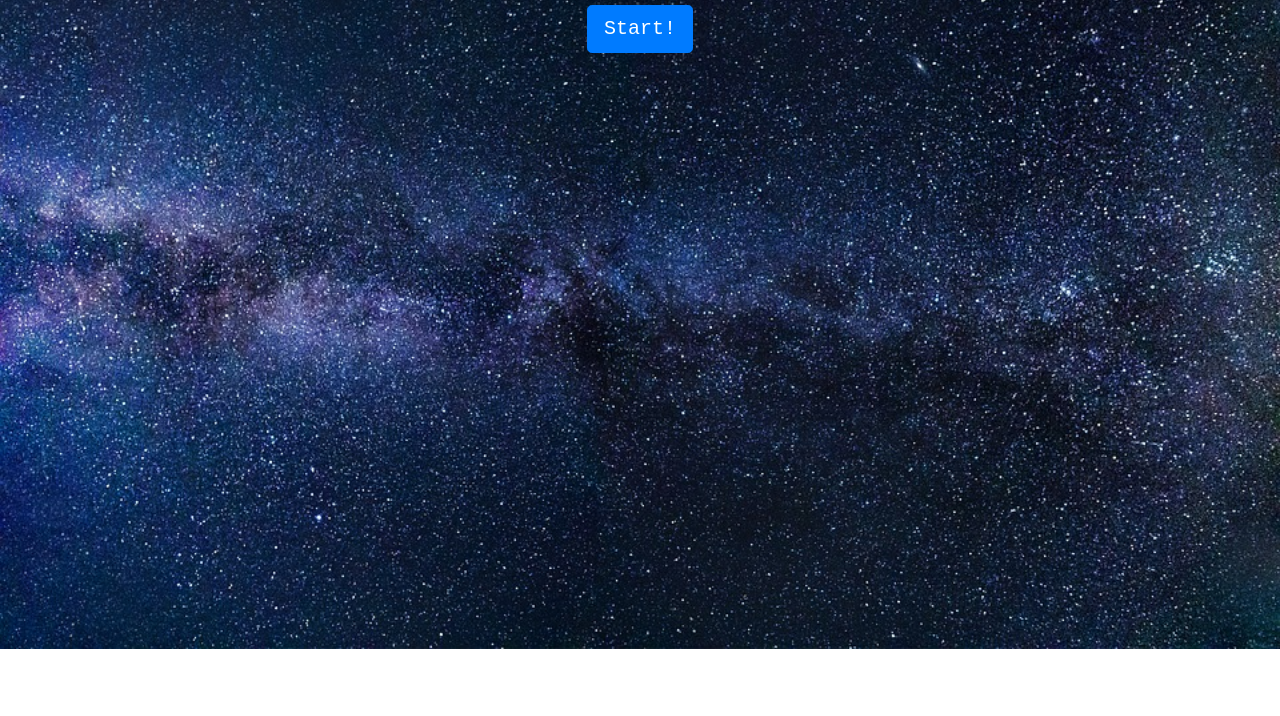
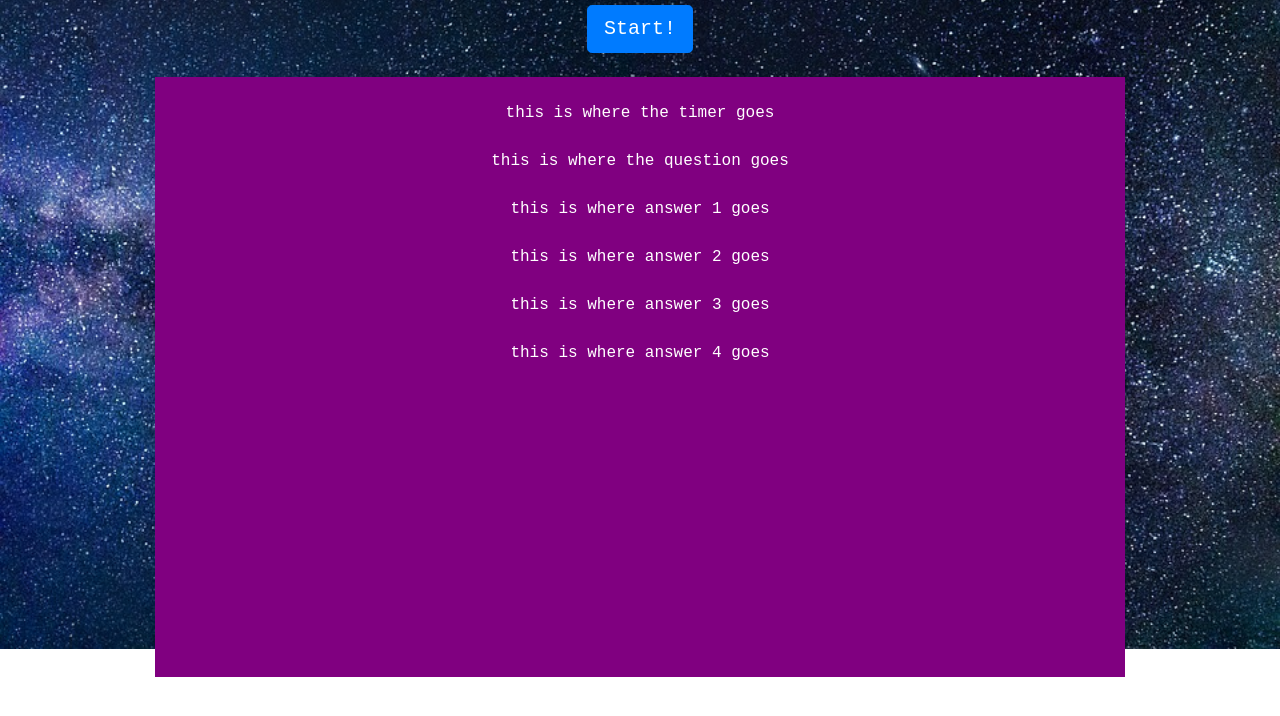
Before and after one commit to mbolters/TriviaGame, a plain HTML site: page index.html in a window 1280 px wide. Shown: the part 70-786 px from the top of the page. Drawn offline with nearby package versions, Linux system fonts and the light colour scheme.

Commit message:
add placeholders for trivia and timer

```diff
--- a/assets/css/style.css
+++ b/assets/css/style.css
@@ -18,5 +18,10 @@ body {
     color: white;
 }
 .cntrsmall {
+    background-color: purple;
+    z-index: 100;
+    position: relative;
+    width: 250px;
+    height: 600px;
 
 }
--- a/index.html
+++ b/index.html
@@ -17,8 +17,6 @@
 
 <!-- To DO
     - STYLING
-        -bootstrap/jquery/css links
-        -start page: Title, background, center box, start button
         -questions pages: in container: time remaining, question, options
         -answers page: time left, correct/incorrect/timeout, correct answer, image/gif
         -ending page: time left, finished message, #correct/#incorrect/#unanswered, Start Over button
@@ -48,7 +46,34 @@
                 <a class="btn btn-primary btn-lg font" href="#" role="button">Start!</a>
             </div>
         </div>
-        <div class= "container cntrsmall">
+        <br>
+        <div class= "container cntrsmall font ">
+            <div class= "row">
+                <div class= "col-md-12 text-center timer">
+                    <br>
+                    this is where the timer goes
+                </div>
+                <div class="col-md-12 text-center question">
+                    <br>
+                    this is where the question goes
+                </div>
+                <div class="col-md-12 text-center answerOne">
+                    <br>
+                    this is where answer 1 goes
+                </div>
+                <div class="col-md-12 text-center answerTwo">
+                    <br>
+                    this is where answer 2 goes
+                </div>
+                <div class="col-md-12 text-center answerThree">
+                    <br>
+                    this is where answer 3 goes
+                </div>
+                <div class="col-md-12 text-center answerFour">
+                    <br>
+                    this is where answer 4 goes
+                </div>
+            </div>
 
         </div>
     </div>
```
